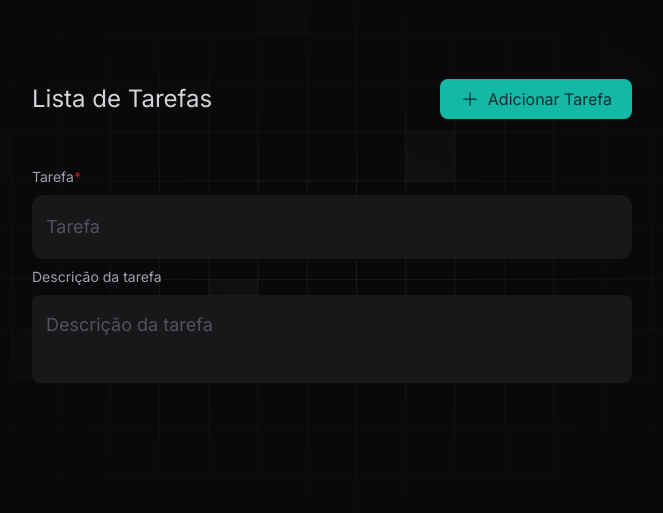
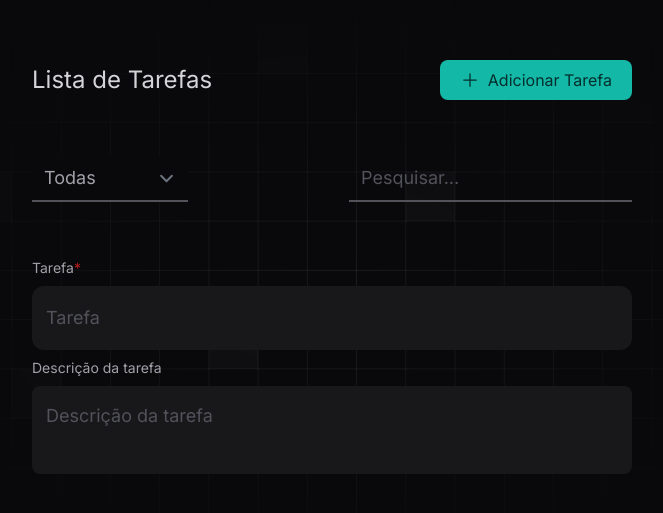
Before and after one commit to ghsaraiva/to-do-list-react, a React (Vite) app: page / in a window 1280 px wide. Shown: the part 145-658 px from the top of the page, without its empty margins (308-971 px from the left). Built offline with nearby package versions, Linux system fonts and the light colour scheme.

Commit message:
feature: filters and search options

```diff
--- a/index.html
+++ b/index.html
@@ -7,7 +7,7 @@
   <link rel="preconnect" href="https://fonts.googleapis.com">
   <link rel="preconnect" href="https://fonts.gstatic.com" crossorigin>
   <link href="https://fonts.googleapis.com/css2?family=Inter:wght@100..900&display=swap" rel="stylesheet">
-  <title>To-do-List com React</title>
+  <title>To-do-List</title>
 </head>
 
 <body class="bg-zinc-950 text-zinc-50 antialiased">
--- a/package.json
+++ b/package.json
@@ -11,6 +11,7 @@
   },
   "dependencies": {
     "@heroicons/react": "^2.1.5",
+    "@material-tailwind/react": "^2.1.9",
     "@tailwindcss/forms": "^0.5.7",
     "react": "^18.3.1",
     "react-dom": "^18.3.1",
--- a/src/App.jsx
+++ b/src/App.jsx
@@ -1,13 +1,20 @@
-import { PlusIcon, PencilSquareIcon, CheckBadgeIcon, TrashIcon, XMarkIcon, CheckIcon } from "@heroicons/react/24/outline";
 import { useState } from "react";
 import { v4 as uuidv4 } from 'uuid';
+import CreateTasksStep from "./steps/create-tasks-step";
+import EditTaskModal from "./steps/edit-task-modal";
+import CompleteAndDeleteTaskStep from "./steps/complete-and-delete-task-step";
+import { PlusIcon } from "@heroicons/react/24/outline";
+import SearchStep from "./steps/search-step";
+import FiltersStep from "./steps/filters-step";
 
 function App() {
-  const [task, setTask] = useState('');
-  const [description, setDescription] = useState('');
-  const [itemsList, setItemsList] = useState([]);
-  const [editTaskModal, setEditTaskModal] = useState(false);
-  const [currentTask, setCurrentTask] = useState(null);
+  const [task, setTask] = useState('')
+  const [description, setDescription] = useState('')
+  const [itemsList, setItemsList] = useState([])
+  const [editTaskModal, setEditTaskModal] = useState(false)
+  const [currentTask, setCurrentTask] = useState(null)
+  const [search, setSearch] = useState('')
+  const [filter, setFilter] = useState('all')
 
   function changeInputTask(event) {
     const taskValue = event.target.value;
@@ -66,8 +73,8 @@ function App() {
   }
 
   return (
-    <div className="md:container md:mx-auto flex justify-center items-center h-screen bg-pattern bg-no-repeat bg-center">
-      <div className="space-y-12">
+    <div className="md:container md:mx-auto flex justify-center items-center h-screen mt-10 bg-pattern bg-no-repeat bg-center">
+      <div className="space-y-14 block">
         <div className="flex items-center justify-between">
           <p className="text-2xl text-zinc-300">Lista de Tarefas</p>
           <button onClick={addItem} className="bg-teal-500 text-teal-950 hover:bg-teal-600 rounded-lg px-5 py-2 flex items-center justify-center gap-2 transition-all">
@@ -75,88 +82,47 @@ function App() {
             Adicionar Tarefa
           </button>
         </div>
-        <div className="w-[600px] space-y-2">
-          <p className="text-sm text-zinc-400 flex">Tarefa <span className="text-red-700 font">*</span></p>
-          <div className="h-16 bg-zinc-900 py-2 px-0.5 w-full rounded-xl items-center flex">
-            <input
-              type="text"
-              name='tarefa'
-              onChange={changeInputTask}
-              value={task}
-              placeholder="Tarefa"
-              className="bg-transparent text-lg placeholder-zinc-600 outline-none border-none focus:ring-0 focus:border-transparent focus:placeholder-zinc-800 w-full" />
-          </div>
-          <p className="text-sm text-zinc-400 flex items-center">Descrição da tarefa</p>
-          <div className="h-22 bg-zinc-900 py-2 px-0.5 w-full rounded-lg items-center flex ">
-            <textarea
-              type="text"
-              name='descricao'
-              onChange={changeInputDescription}
-              value={description}
-              placeholder="Descrição da tarefa"
-              className="bg-zinc-900 text-lg placeholder-zinc-600 outline-none border-none focus:ring-0 focus:border-transparent focus:placeholder-zinc-800 w-full" />
-          </div>
+
+
+        <div className="flex justify-between items-center">
+
+          <FiltersStep
+            filter={filter}
+            setFilter={setFilter}
+          />
+
+          <SearchStep
+            search={search}
+            setSearch={setSearch}
+          />
+
         </div>
 
+        <CreateTasksStep
+          changeInputTask={changeInputTask}
+          changeInputDescription={changeInputDescription}
+          task={task}
+          description={description}
+        />
+
         {editTaskModal && (
-          <div className='fixed inset-0 bg-black/60 flex items-center justify-center'>
-            <div className='w-[640px] rounded-xl py-5 px-6 shadow-shape bg-zinc-900 space-y-5'>
-              <div className='space-y-2'>
-                <div className='flex items-center justify-between'>
-                  <h2 className='text-lg font-semibold'>Editar Tarefa</h2>
-                  <button onClick={closeTaskModal} type='button' className="text-zinc-200 hover:text-zinc-400 transition-all">
-                    <XMarkIcon className="size-7" />
-                  </button>
-                </div>
-              </div>
-              <div className='space-y-3'>
-                <div className='h-14 px-0.5 py-2 bg-zinc-950 border-zinc-800 rounded-lg flex items-center gap-2'>
-                  <input
-                    type="text"
-                    name='task'
-                    placeholder="Tarefa"
-                    value={currentTask.task}
-                    onChange={changeEditTask}
-                    className="bg-transparent text-lg placeholder-zinc-400 outline-none border-none focus:ring-0 focus:border-transparent focus:placeholder-zinc-700 flex-1" />
-                </div>
-                <div className='h-22 px-0.5 py-2 bg-zinc-950 border-zinc-800 rounded-lg flex items-center gap-2'>
-                  <textarea
-                    type="text"
-                    name='description'
-                    placeholder="Descrição"
-                    value={currentTask.description}
-                    onChange={changeEditTask}
-                    className="bg-zinc-950 text-lg placeholder-zinc-400 outline-none border-none focus:ring-0 focus:border-transparent focus:placeholder-zinc-700 w-full" />
-                </div>
-                <button onClick={handleEditTask} className="bg-teal-500 text-teal-950 hover:bg-teal-600 rounded-lg px-5 py-2 flex items-center justify-center gap-2 transition-all w-full">
-                  <CheckIcon className="size-5" /> Confirmar
-                </button>
-              </div>
-            </div>
-          </div>
+          <EditTaskModal
+            closeTaskModal={closeTaskModal}
+            currentTask={currentTask}
+            changeEditTask={changeEditTask}
+            handleEditTask={handleEditTask}
+          />
         )}
 
-        <div className="flex items-center text-center justify-between w-full">
-          <ul className="text-md w-full space-y-2">
-            {itemsList.map((item) => (
-              <div key={item.id} className={item.isCompleted ? "flex w-[600px] bg-lime-950 py-2.5 px-4 rounded-lg items-center gap-3 text-lime-900" : "flex w-[600px] bg-zinc-900 py-2.5 px-4 rounded-lg items-center gap-3"}>
-                <button title="Concluir tarefa" onClick={() => markAsComplete(item.id)}>
-                  <CheckBadgeIcon className={item.isCompleted ? "size-7 text-lime-400 transition-all" : "text-zinc-400 size-7 hover:text-zinc-50 transition-all"} />
-                </button>
-                <li className="flex-1">
-                  <p>{item.task}</p>
-                  <p className={item.isCompleted ? "text-xs text-lime-900 text-wrap max-w-full" : "text-xs text-zinc-400 text-wrap max-w-full"}>{item.description}</p>
-                </li>
-                <button onClick={() => openTaskModal(item)}>
-                  <PencilSquareIcon title="Editar tarefa" className={item.isCompleted ? "size-7 hover:text-zinc-500 transition-all" : "text-zinc-400 size-7 hover:text-zinc-50 transition-all"} />
-                </button>
-                <button title="Excluir tarefa" onClick={() => deleteItem(item.id)}>
-                  <TrashIcon className={item.isCompleted ? "size-7 hover:text-zinc-500 transition-all" : "text-zinc-400 size-7 hover:text-zinc-50 transition-all"} />
-                </button>
-              </div>
-            ))}
-          </ul>
-        </div>
+        <CompleteAndDeleteTaskStep
+          deleteItem={deleteItem}
+          filter={filter}
+          itemsList={itemsList}
+          markAsComplete={markAsComplete}
+          openTaskModal={openTaskModal}
+          search={search}
+        />
+
       </div>
     </div>
   );
--- /dev/null
+++ b/src/steps/complete-and-delete-task-step.jsx
@@ -0,0 +1,32 @@
+import { CheckBadgeIcon, PencilSquareIcon, TrashIcon } from "@heroicons/react/24/outline"
+
+function CompleteAndDeleteTaskStep({ deleteItem, itemsList, markAsComplete, openTaskModal, filter, search }) {
+    return (
+        <div className="flex items-center text-center justify-between w-full">
+            <ul className="text-md w-full space-y-2">
+                {itemsList
+                    .filter((item) => item.task.toLowerCase().includes(search.toLowerCase()))
+                    .filter((item) => filter === "all" ? true : filter === "completed" ? item.isCompleted : !item.isCompleted)
+                    .map((item) => (
+                        <div key={item.id} className={item.isCompleted ? "flex w-[600px] bg-lime-950 py-2.5 px-4 rounded-lg items-center gap-3 text-lime-900" : "flex w-[600px] bg-zinc-900 py-2.5 px-4 rounded-lg items-center gap-3"}>
+                            <button title="Concluir tarefa" onClick={() => markAsComplete(item.id)}>
+                                <CheckBadgeIcon className={item.isCompleted ? "size-7 text-lime-400 transition-all" : "text-zinc-400 size-7 hover:text-zinc-50 transition-all"} />
+                            </button>
+                            <li className="flex-1">
+                                <p>{item.task}</p>
+                                <p className={item.isCompleted ? "text-xs text-lime-900 text-wrap max-w-full" : "text-xs text-zinc-400 text-wrap max-w-full"}>{item.description}</p>
+                            </li>
+                            <button onClick={() => openTaskModal(item)}>
+                                <PencilSquareIcon title="Editar tarefa" className={item.isCompleted ? "size-7 hover:text-zinc-500 transition-all" : "text-zinc-400 size-7 hover:text-zinc-50 transition-all"} />
+                            </button>
+                            <button title="Excluir tarefa" onClick={() => deleteItem(item.id)}>
+                                <TrashIcon className={item.isCompleted ? "size-7 hover:text-zinc-500 transition-all" : "text-zinc-400 size-7 hover:text-zinc-50 transition-all"} />
+                            </button>
+                        </div>
+                    ))}
+            </ul>
+        </div>
+    )
+}
+
+export default CompleteAndDeleteTaskStep
--- a/src/steps/create-tasks-step.jsx
+++ b/src/steps/create-tasks-step.jsx
@@ -1,6 +1,31 @@
-export function CreateTasksStep() {
+
+
+function CreateTasksStep({ changeInputTask, changeInputDescription, task, description }) {
 
     return (
-        <h1>teste</h1>
+        <div className="w-[600px] space-y-2">
+            <p className="text-sm text-zinc-400 flex">Tarefa <span className="text-red-700 font">*</span></p>
+            <div className="h-16 bg-zinc-900 py-2 px-0.5 w-full rounded-xl items-center flex">
+                <input
+                    type="text"
+                    name='tarefa'
+                    onChange={changeInputTask}
+                    value={task}
+                    placeholder="Tarefa"
+                    className="bg-transparent text-lg placeholder-zinc-600 outline-none border-none focus:ring-0 focus:border-transparent focus:placeholder-zinc-800 w-full" />
+            </div>
+            <p className="text-sm text-zinc-400 flex items-center">Descrição da tarefa</p>
+            <div className="h-22 bg-zinc-900 py-2 px-0.5 w-full rounded-lg items-center flex ">
+                <textarea
+                    type="text"
+                    name='descricao'
+                    onChange={changeInputDescription}
+                    value={description}
+                    placeholder="Descrição da tarefa"
+                    className="bg-zinc-900 text-lg placeholder-zinc-600 outline-none border-none focus:ring-0 focus:border-transparent focus:placeholder-zinc-800 w-full" />
+            </div>
+        </div>
     )
 }
+
+export default CreateTasksStep
--- a/src/component/edit-task-modal.jsx
+++ b/src/steps/edit-task-modal.jsx
@@ -1,6 +1,7 @@
+import { CheckIcon, XMarkIcon } from "@heroicons/react/24/outline"
 
-{
-    editTaskModal && (
+function EditTaskModal({ closeTaskModal, currentTask, changeEditTask, handleEditTask }) {
+    return (
         <div className='fixed inset-0 bg-black/60 flex items-center justify-center'>
             <div className='w-[640px] rounded-xl py-5 px-6 shadow-shape bg-zinc-900 space-y-5'>
                 <div className='space-y-2'>
@@ -16,18 +17,18 @@
                         <input
                             type="text"
                             name='task'
+                            placeholder="Tarefa"
                             value={currentTask.task}
                             onChange={changeEditTask}
-                            placeholder="Tarefa"
                             className="bg-transparent text-lg placeholder-zinc-400 outline-none border-none focus:ring-0 focus:border-transparent focus:placeholder-zinc-700 flex-1" />
                     </div>
                     <div className='h-22 px-0.5 py-2 bg-zinc-950 border-zinc-800 rounded-lg flex items-center gap-2'>
                         <textarea
                             type="text"
                             name='description'
+                            placeholder="Descrição"
                             value={currentTask.description}
                             onChange={changeEditTask}
-                            placeholder="Descrição"
                             className="bg-zinc-950 text-lg placeholder-zinc-400 outline-none border-none focus:ring-0 focus:border-transparent focus:placeholder-zinc-700 w-full" />
                     </div>
                     <button onClick={handleEditTask} className="bg-teal-500 text-teal-950 hover:bg-teal-600 rounded-lg px-5 py-2 flex items-center justify-center gap-2 transition-all w-full">
@@ -38,3 +39,5 @@
         </div>
     )
 }
+
+export default EditTaskModal
--- /dev/null
+++ b/src/steps/filters-step.jsx
@@ -0,0 +1,14 @@
+function FiltersStep({ filter, setFilter }) {
+    return (
+        <div>
+            <select className="bg-zinc-950 text-lg text-zinc-400 outline-none border-0 border-b-2 border-zinc-600 focus:ring-0 focus:outline-none focus:border-zinc-600"
+                value={filter}
+                onChange={(event) => setFilter(event.target.value)}>
+                <option value="all">Todas</option>
+                <option value="completed">Completas</option>
+                <option value="incompleted">Incompletas</option>
+            </select>
+        </div>
+    )
+}
+export default FiltersStep
--- /dev/null
+++ b/src/steps/search-step.jsx
@@ -0,0 +1,13 @@
+function SearchStep({ search, setSearch }) {
+    return (
+        <div className="items-center justify-center">
+            <input type="text"
+                value={search}
+                onChange={(event) => setSearch(event.target.value)}
+                placeholder="Pesquisar..."
+                className="flex-1 bg-transparent text-lg placeholder-zinc-600 outline-none border-0 border-b-2 border-zinc-600 focus:ring-0 focus:border-transparent focus:placeholder-zinc-800 focus:border-zinc-600 w-full" />
+        </div>
+    )
+}
+
+export default SearchStep
```
Also changed, not shown: 1 other file (tests, documents, lock files or other folders).
